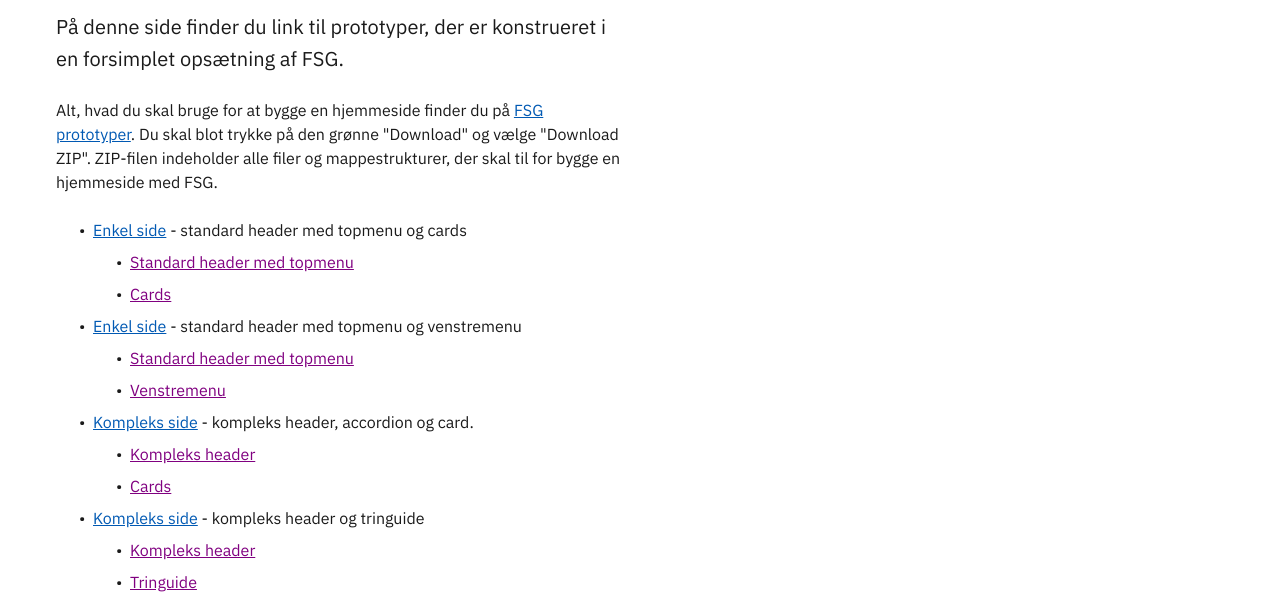
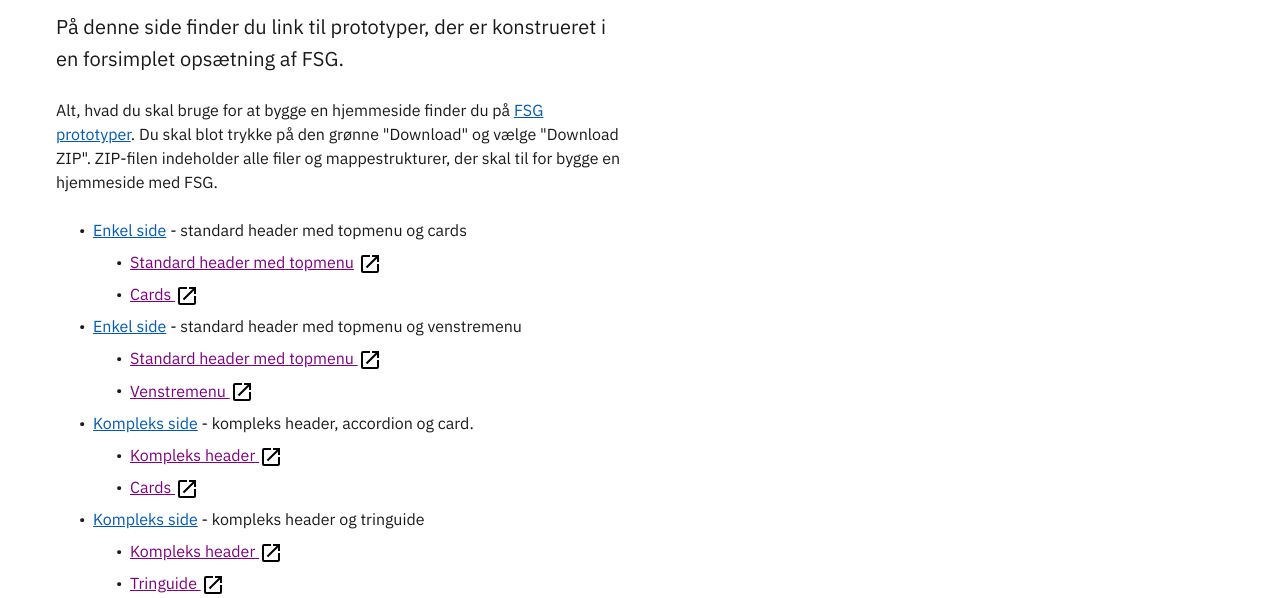
Before and after one commit to stil-sds/fsg-prototyper, a plain HTML site: page docs/index.html in a window 1280 px wide. Shown: the part 202-800 px from the top of the page. Drawn offline with Linux system fonts and the light colour scheme; files whose address does not match are found by name.

Commit message:
External link ikon

```diff
--- a/docs/index.html
+++ b/docs/index.html
@@ -171,31 +171,39 @@
         <li>
             <a href="fsg-basis.html">Enkel side</a> - standard header med topmenu og cards
             <ul>
-                <li><a href="">Standard header med topmenu</a></li>
-                <li><a href="">Cards</a></li>
+                <li><a href="" class="icon-link">Standard header med topmenu</a>
+                                    <svg class="icon-svg "><use xlink:href="#open-in-new"></use></svg></li>
+                <li><a href="">Cards
+                                    <svg class="icon-svg "><use xlink:href="#open-in-new"></use></svg></a></li>
             </ul>
         </li>
         <li>
             <a href="fsg-basis-venstremenu.html">Enkel side</a> - standard header med topmenu og venstremenu
 
             <ul>
-                <li><a href="">Standard header med topmenu</a></li>
-                <li><a href="">Venstremenu</a></li>
+                <li><a href="">Standard header med topmenu
+                                    <svg class="icon-svg "><use xlink:href="#open-in-new"></use></svg></a></li>
+                <li><a href="">Venstremenu
+                                    <svg class="icon-svg "><use xlink:href="#open-in-new"></use></svg></a></li>
             </ul>
         </li>
         <li>
             <a href="fsg-basis-kompleks.html">Kompleks side</a> - kompleks header, accordion og card.
 
             <ul>
-                <li><a href="">Kompleks header</a></li>
-                <li><a href="">Cards</a></li>
+                <li><a href="">Kompleks header
+                                    <svg class="icon-svg "><use xlink:href="#open-in-new"></use></svg></a></li>
+                <li><a href="">Cards
+                                    <svg class="icon-svg "><use xlink:href="#open-in-new"></use></svg></a></li>
             </ul></li>
         <li>
             <a href="fsg-basis-kompleks-venstremenu.html">Kompleks side</a> - kompleks header og tringuide
 
             <ul>
-                <li><a href="">Kompleks header</a></li>
-                <li><a href="">Tringuide</a></li>
+                <li><a href="">Kompleks header
+                                    <svg class="icon-svg "><use xlink:href="#open-in-new"></use></svg></a></li>
+                <li><a href="">Tringuide
+                                    <svg class="icon-svg "><use xlink:href="#open-in-new"></use></svg></a></li>
             </ul>
         </li>
     </ul>
```
